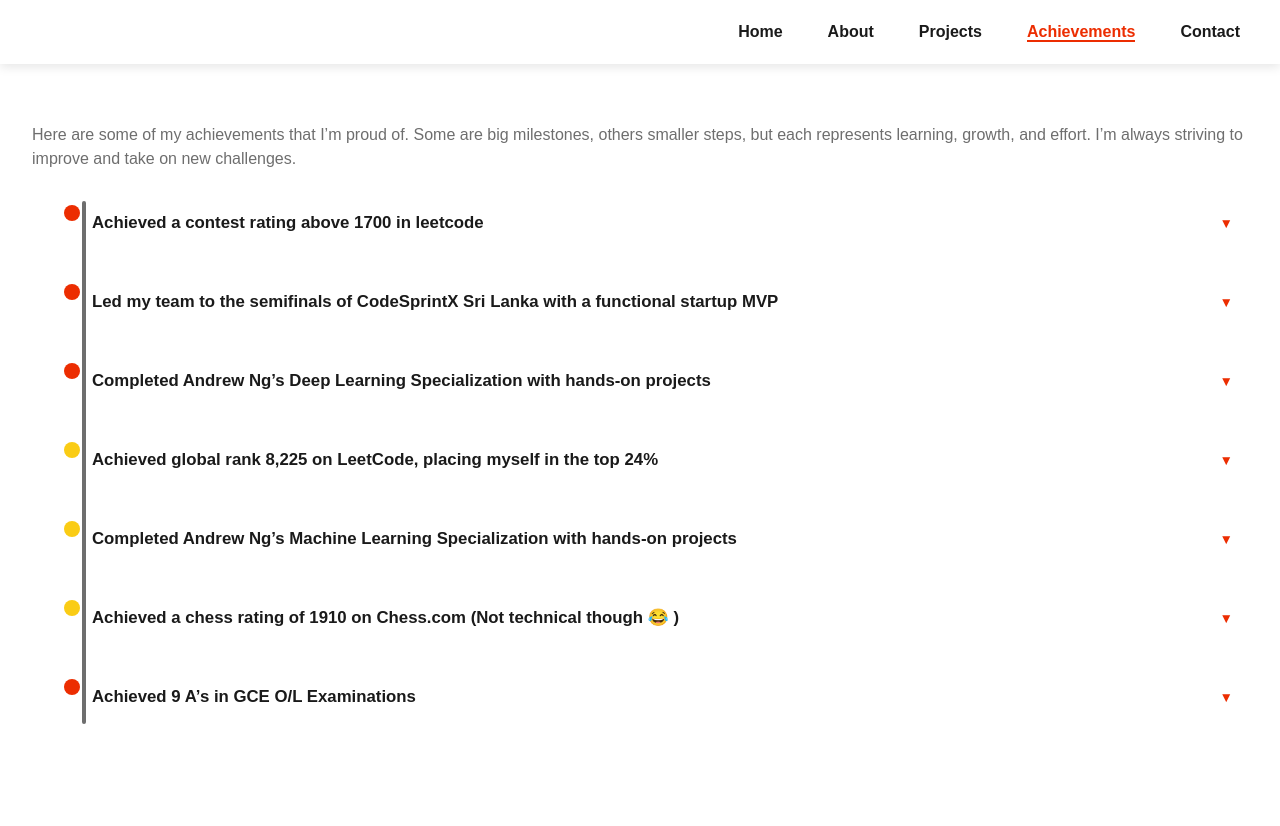
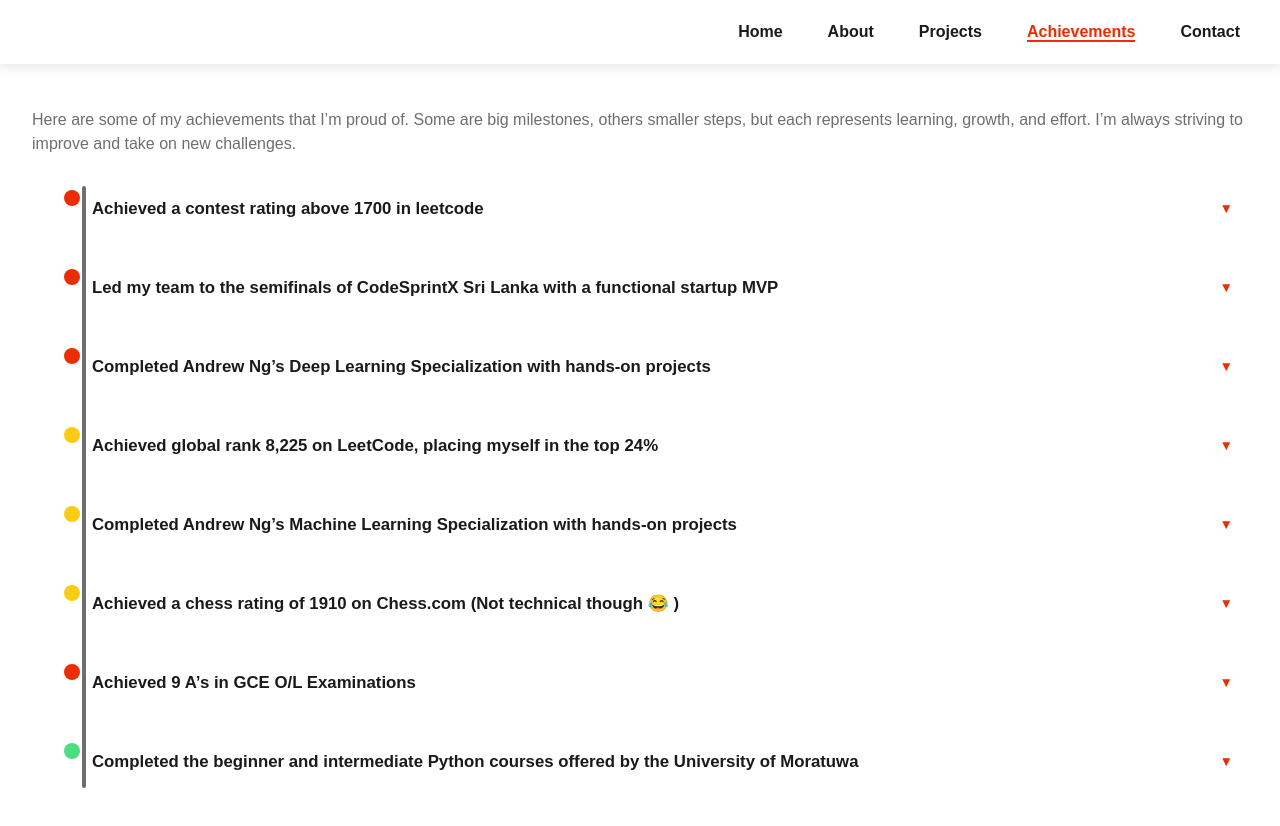
Before and after one commit to sherpeus/portfolio, a React (Vite) app: page /achievements in a window 1280 px wide. Shown: the top 826 px of the page. Before the commit the page ends 800 px from the top, so only its background shows below. Built offline with nearby package versions, Linux system fonts and the light colour scheme.

Commit message:
added new content

```diff
--- a/src/About.jsx
+++ b/src/About.jsx
@@ -44,14 +44,14 @@ function About() {
         <h2>Hey, I'm <span className="red">Mark Dinol</span></h2>
         <p>
           I’m a competitive programmer, machine learning enthusiast, self-taught painter, and lifelong chess player.
-          Also, a forever Potterhead and proud Percy Jackson fan — because life’s better with a little magic and mythology.
+          Also, a forever Potterhead and proud Percy Jackson fan, because life’s better with a little magic and mythology.
           Whether I’m solving problems, mixing colors, or strategizing on the chessboard, I love blending logic with creativity.
         </p>
       </div>
     <h3>Skills & tools I'm Familiar with</h3><br/><br/>
       <div className="badges">
         <select id="skills" value={selected} onChange={(e) => setSelected(e.target.value)}>
-          <option value="*">--All--</option>
+          <option value="*">All</option>
           <option value="lang">Languages & frameworks</option>
           <option value="tech">Technologies</option>
           <option value="concept">Concepts & principles</option>
--- a/src/Home.jsx
+++ b/src/Home.jsx
@@ -16,7 +16,9 @@ function Home(){
 
             <div className="contact-s">
                 <NavLink to="/contact"><button className='contact'>Contact Me</button></NavLink>
+                <a href="/src/assets/cv.pdf" download="Mark Rodrigo.pdf">
                 <button className='contact'>Download CV</button>
+                </a>
             </div>
             </div>
 
--- a/src/achievement_list.js
+++ b/src/achievement_list.js
@@ -5,7 +5,7 @@ export const achievements = [
     difficulty:2,
     description:"Managed to hit a 1700 rating on leetcode gaining a global contest ranking of 84,900 and placing myself now in the top 10% of contestants.",
     skills:["Competitive Programming","DSA"],
-    img:"/src/assets/lc.png"
+    img:"/public/Images/lc.png"
   },
   {
     title: "Led my team to the semifinals of CodeSprintX Sri Lanka with a functional startup MVP",
@@ -14,7 +14,7 @@ export const achievements = [
     description: "Led my team (Bytebustors) to the semifinals by developing an MVP for a startup idea.",
     proof_link: "",
     skills: ["Team Leadership", "MVP Development", "Presentation", "React js"],
-    img:"https://media.licdn.com/dms/image/v2/D4E22AQHUKyzhsSs4qw/feedshare-shrink_2048_1536/B4EZiY4a4MHoAo-/0/1754911588644?e=1764201600&v=beta&t=Uzx_eyYwZ17-HW2sBDyFbmpys1LSokeseJUyolBCphA"},
+    img:"/public/Images/NoteWave.png"},
   {
     title: "Completed Andrew Ng’s Deep Learning Specialization with hands-on projects",
     date: "Sept 2025",
@@ -53,5 +53,12 @@ export const achievements = [
   description:" Achieved 9A passess in GCE O/L Examination (2022/2023)",
   date: "June 2023",
   difficulty:2
+},
+{
+  title: "Completed the beginner and intermediate Python courses offered by the University of Moratuwa",
+  description: " Completed the beginner and intermediate Python courses offered by the University of Moratuwa",
+  date: "Apr 2022 - Sept 2022",
+  difficulty:0,
+  skills:["Python programming","Computational thinking"]
 }
 ];
--- a/src/css/About.css
+++ b/src/css/About.css
@@ -104,6 +104,9 @@ select {
 select:focus{
   border-color: var(--btn-color);
 }
+
+
+
 .badge:hover{
   cursor: pointer;
 }
--- a/src/skills.js
+++ b/src/skills.js
@@ -1,11 +1,12 @@
+
 const Skills = [
   {
     name: "Melodic",
     technology: ["python", "sqllite3", "pytube", "customtkinter", "pygame", "pyaudio","threading"],
-    description: "It is used to download youtube videos for free using its URL. The app converts the video into mp3 and stores it in the database. We can play them later using the app. This was made only for educational purposes.",
+    description: "It is used to download youtube videos for free using its URL. The app converts the video into mp3 and stores it in the database. We can play them later using the app. This was made only for educational purposes. The project is not added to github to avoid ethical issues. Therefore the project link will redirect you to the video where I shows how made the application",
     img_url: "/Images/Melodic.png",
-    available: false,
-    link: "",
+    available: true,
+    link: "https://youtu.be/_ZONLz8PPYE?si=-uD5QFG_PYTxfO32",
     difficulty:2
   },
   {
```
Also changed, not shown: public/Images/lc.png (renamed from src/assets/lc.png), 1 other file (tests, documents, lock files or other folders).
